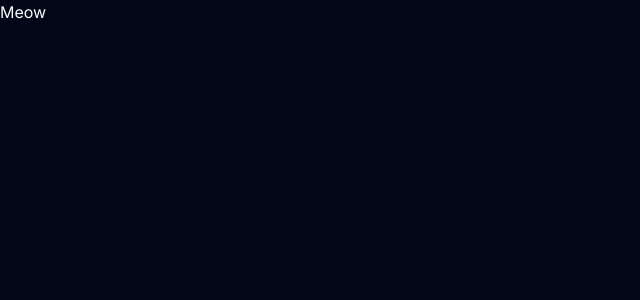
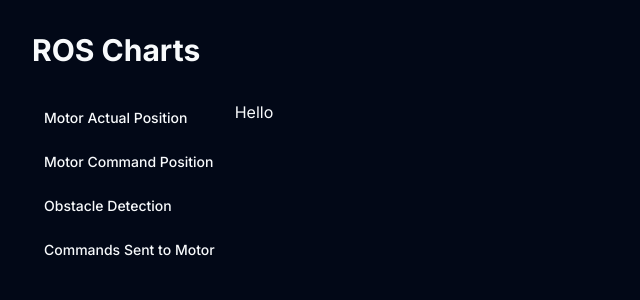
Before and after one commit to chinmay-1302/navros, a Next.js app: page / in a window 1280 px wide. Shown: the top 300 px of the page, without its empty margins (0-640 px from the left). Built offline with nearby package versions, Linux system fonts and the light colour scheme.

Commit message:
add tabs

```diff
--- /dev/null
+++ b/src/app/charts/layout.tsx
@@ -0,0 +1,11 @@
+import React, { ReactNode } from 'react'
+
+const ChartsLayout = ({children}: {children: ReactNode}) => {
+  return (
+    <div>
+      {children}
+    </div>
+  )
+}
+
+export default ChartsLayout
--- /dev/null
+++ b/src/app/charts/page.tsx
@@ -0,0 +1,9 @@
+import React from 'react'
+
+const ChartsPage = () => {
+  return (
+    <div>ChartsPage</div>
+  )
+}
+
+export default ChartsPage
--- a/src/app/layout.tsx
+++ b/src/app/layout.tsx
@@ -3,6 +3,7 @@
 import "./globals.css";
 import { cn } from "@/lib/utils";
 import { ThemeProvider } from "@/components/theme-provider";
+import ChartsNav from "@/components/ChartsNav";
 
 const inter = Inter({ subsets: ["latin"], variable: "--inter" });
 
@@ -29,7 +30,19 @@
           enableSystem
           disableTransitionOnChange
         >
-          {children}
+          <div className="flex flex-col w-full px-8 py-8 gap-8">
+            <h1 className="text-3xl font-bold text-slate-50">
+              ROS Charts
+            </h1>
+            <div className="flex flex-row">
+              <aside className="w-1/6">
+                <ChartsNav/>
+              </aside>
+              <main className="w-5/6">
+                {children}
+              </main>
+            </div>
+          </div>
         </ThemeProvider>
       </body>
     </html>
--- a/src/app/page.tsx
+++ b/src/app/page.tsx
@@ -1,9 +1,16 @@
 import Image from "next/image";
+
+export const navItems = [
+  {name: "Motor Actual Position", href: "/charts"},
+  {name: "Motor Command Position", href: "/charts/mcp"},
+  {name: "Obstacle Detection", href: "/charts/od"},
+  {name: "Commands Sent to Motor", href: "/charts/csm"},
+];
 
 export default function Home() {
   return (
-    <div>
-      <h1>Meow</h1>
+    <div className="w-full">
+      Hello
     </div>
   );
 }
--- /dev/null
+++ b/src/components/ChartsNav.tsx
@@ -0,0 +1,26 @@
+"use client";
+
+import { cn } from "@/lib/utils";
+import Link from "next/link";
+import { usePathname } from "next/navigation";
+import { navItems } from "@/app/page";
+
+function ChartsNav() {
+  const pathname = usePathname();
+  console.log(pathname);
+  return (
+    <nav className="grid items-start gap-2">
+      {navItems.map( (item, index) => (
+        <Link key={index} href={item.href}>
+          <span className={cn(
+            "group flex items-center rounded-md px-3 py-2 text-sm font-medium hover:bg-accent hover:text-accent-foreground", pathname === item.href ? 'bg-accent' : 'bg-transparent'
+          )}>
+            <span>{item.name}</span>
+          </span>
+        </Link>
+      ) )}
+    </nav>
+  )
+}
+
+export default ChartsNav
```
